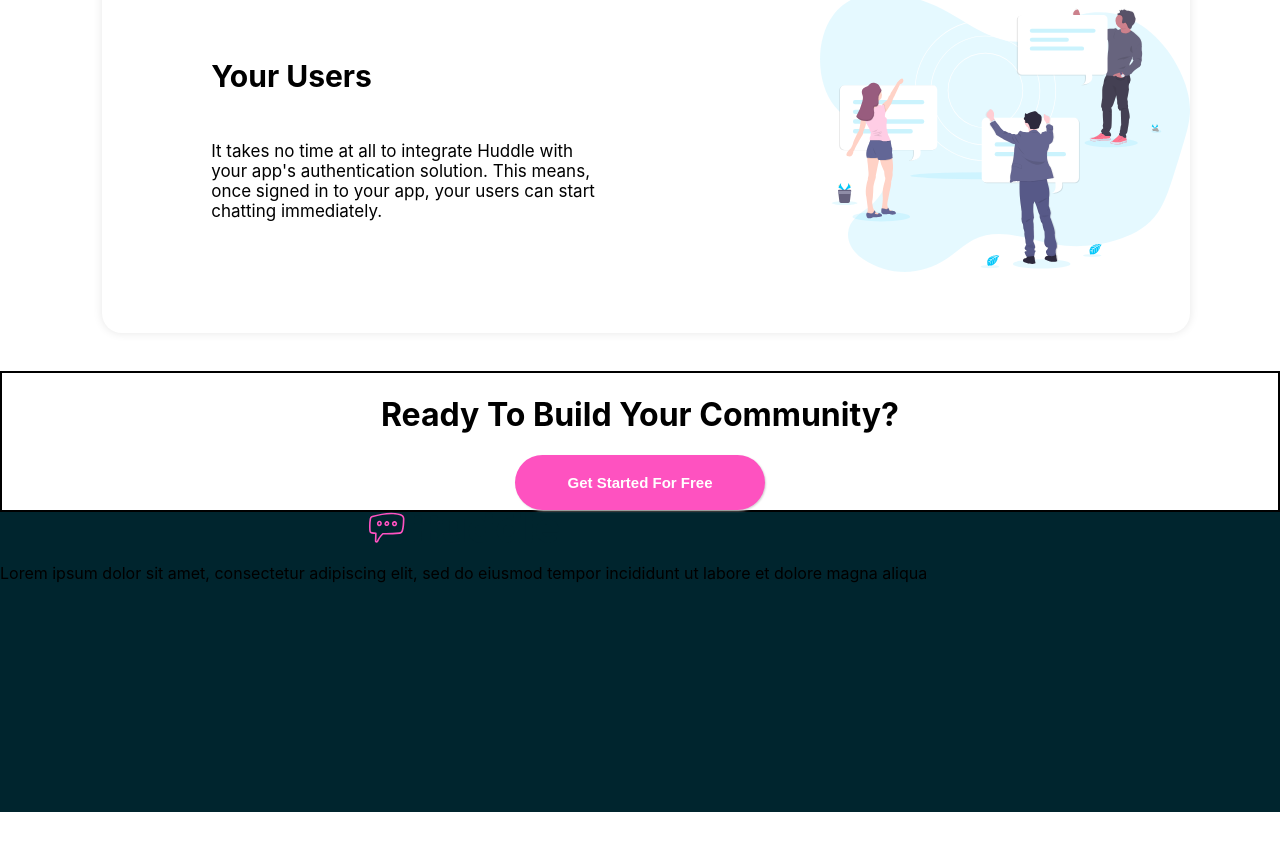
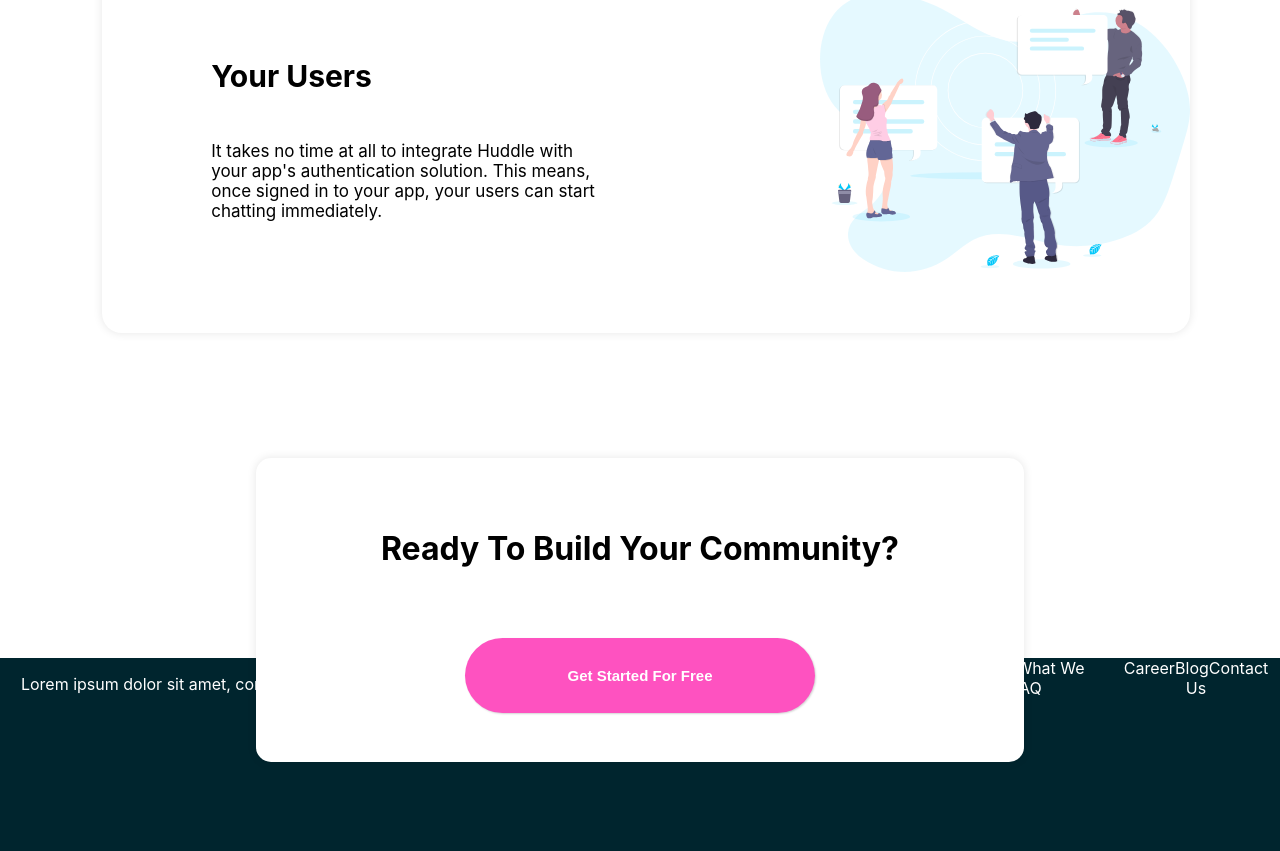
Before and after one commit to VishalGcod/React-Redux, a React (Create React App) app: page / in a window 1280 px wide. Shown: the part 1792-2643 px from the top of the page. Before the commit the page ends 2604 px from the top, so only its background shows below. Built offline with nearby package versions, Linux system fonts and the light colour scheme.

Commit message:
task thursday

```diff
--- a/src/landingPage.js
+++ b/src/landingPage.js
@@ -58,14 +58,6 @@ const Blocks = styled.div`
   margin: 3% 8%;
 `;
 
-
-
-const Footer = styled.footer`
-  height: 300px;
-  display: flex;
-  background-color: rgb(0, 37, 46);
-`;
-
 const Button1 = styled.button`
   height: 50px;
   width: 200px;
@@ -110,39 +102,70 @@ const Para1 = styled.p`
 const BlockImages = styled.div`
   display: flex;
   align-items: center;
-  margin-left:3%;
+  margin-left: 3%;
 `;
 
 const BlockImagesTopBottom = styled.div`
   display: flex;
   align-items: center;
-  margin-left:20%;
+  margin-left: 20%;
 `;
 
-const BlockContent=styled.div`
-  display:flex;
+const BlockContent = styled.div`
+  display: flex;
   flex-direction: column;
   align-items: left;
-  justify-content:center;
+  justify-content: center;
   text-align: left;
-  margin-left:10%;
+  margin-left: 10%;
 `;
 
-const BlockHeaders=styled.h3`
-font-size:30px;
-font-weight:600px;
+const BlockHeaders = styled.h3`
+  font-size: 30px;
+  font-weight: 600px;
 `;
-const BlockParas=styled.p`
-font-size:17px;
-font-weight:600px;
-max-width:450px;
+const BlockParas = styled.p`
+  font-size: 17px;
+  font-weight: 600px;
+  max-width: 450px;
 `;
 
-const DivAbsolute=styled.div`
-height:500px
-width:40%;
-border:2px solid black;
+const DivAbsolute = styled.div`
+  width: 60%;
+  margin-top: 28%;
+  display: flex;
+  flex-direction: column;
+  justify-content: space-evenly;
+  align-items: center;
+  box-shadow: 0 0 10px rgba(0, 0, 0, 0.1);
+  height: 38%;
+  border-radius: 15px;
+  position: absolute;
+  z-index: 1;
+  background-color: white;
 `;
+
+const Button3 = styled.button`
+  height: 75px;
+  width: 350px;
+  border-radius: 40px;
+  border: none;
+  background-color: rgb(254, 82, 192);
+  box-shadow: 1px 1px 2px lightgrey;
+  font-size: 15px;
+  font-weight: 600;
+  color: white;
+`;
+
+const Footer = styled.footer`
+  margin-top: 13%;
+  height: 480px;
+  display: flex;
+  background-color: rgb(0, 37, 46);
+  color: white;
+`;
+
+
 
 export const LandingPage = () => {
   return (
@@ -183,12 +206,20 @@ export const LandingPage = () => {
             </BlockParas>
           </BlockContent>
           <BlockImagesTopBottom>
-            <img style={{width: '370px'}} src={growingTogether} alt="blockImage1"></img>
+            <img
+              style={{ width: "370px" }}
+              src={growingTogether}
+              alt="blockImage1"
+            ></img>
           </BlockImagesTopBottom>
         </Blocks>
         <Blocks>
           <BlockImages>
-            <img style={{width: '370px'}}  src={flowingConvo} alt="blockImage2"></img>
+            <img
+              style={{ width: "370px" }}
+              src={flowingConvo}
+              alt="blockImage2"
+            ></img>
           </BlockImages>
           <BlockContent>
             <BlockHeaders>Flowing Conversations</BlockHeaders>
@@ -209,24 +240,44 @@ export const LandingPage = () => {
             </BlockParas>
           </BlockContent>
           <BlockImagesTopBottom>
-            <img style={{width: '370px'}}  src={yourUsers} alt="blockImage3"></img>
+            <img
+              style={{ width: "370px" }}
+              src={yourUsers}
+              alt="blockImage3"
+            ></img>
           </BlockImagesTopBottom>
         </Blocks>
       </section>
-      <DivAbsolute>
-        <h1>Ready To Build Your Community?</h1>
-        <Button2>Get Started For Free</Button2>
-      </DivAbsolute>
+      <div
+        style={{
+          display: "flex",
+          alignItems: "center",
+          justifyContent: "center",
+          height: "120px",
+        }}
+      >
+        <DivAbsolute>
+          <h1>Ready To Build Your Community?</h1>
+          <Button3>Get Started For Free</Button3>
+        </DivAbsolute>
+      </div>
       <Footer>
         <div>
-          <LogoImage src={hudLogo} alt="huddleLogo"></LogoImage>
           <p>
             Lorem ipsum dolor sit amet, consectetur adipiscing elit, sed do
             eiusmod tempor incididunt ut labore et dolore magna aliqua
           </p>
         </div>
-        <div></div>
-        <div></div>
+        <div>
+          <span>About Us</span>
+          <span>What We Do</span>
+          <span>FAQ</span>
+        </div>
+        <div>
+          <span>Career</span>
+          <span>Blog</span>
+          <span>Contact Us</span>
+        </div>
         <div></div>
       </Footer>
     </div>
```
